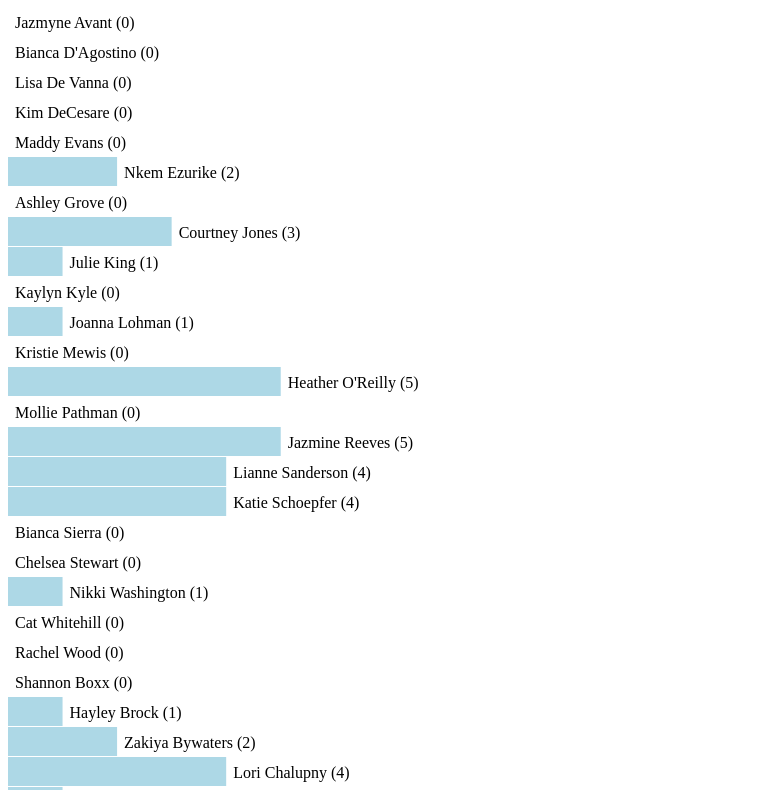
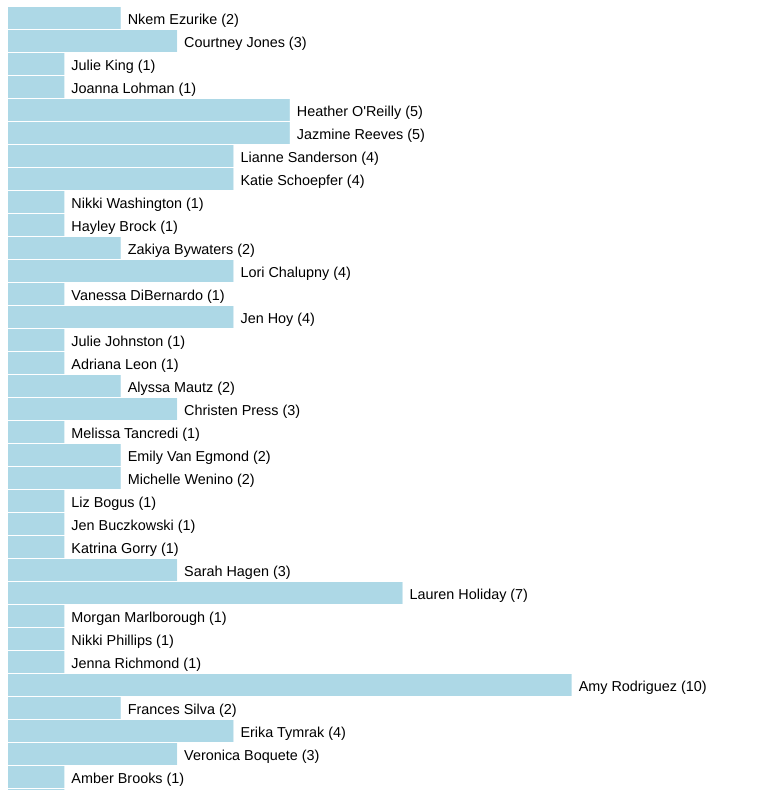
Before and after one commit to hannaliebl/nwsl-data, a plain HTML site: page 2014-goals/index.html in a window 1280 px wide. Shown: the part 73-863 px from the top of the page, without its empty margins (0-761 px from the left). Drawn offline with nearby package versions, Linux system fonts and the light colour scheme.

Commit message:
Scrub data so only goalscorers are graphed

```diff
--- a/2014-goals/index.html
+++ b/2014-goals/index.html
@@ -4,6 +4,7 @@
   <title>NWSL Data Visualizations</title>
   <link rel="stylesheet" type="text/css" href="main.css">
   <script src="http://d3js.org/d3.v3.min.js" charset="utf-8"></script>
+  <link href='http://fonts.googleapis.com/css?family=Arimo:400,700' rel='stylesheet' type='text/css'>
 </head>
 <body>
   <div class="parent-container">
@@ -14,19 +15,28 @@
 
     </svg>
     <script type="text/javascript">
-    var width = 600,
-        barHeight = 30;
+    var width = 700,
+        barHeight = 23;
 
-    var playerNames = [];
-    var totalGoals = [];
+    var goalScorers = [];
 
     var x = d3.scale.linear()
-        .range([0, width]);
+        .range([0, width - 80]);
 
     var chart = d3.select("#total-goals-chart")
         .attr("width", width)
 
-    d3.json('raw.json', function(data) {
+    function getRidOfZeroes (data) {
+      JSON.stringify(data);
+      data.forEach(function(item, index) {
+        if (item.G > 0) {
+          goalScorers.push(item);
+        }
+      })
+      return goalScorers;
+    }
+
+    function buildChart (data, callback) {
       x.domain([0, d3.max(data, function(d) { return d.G; })]);
 
       chart.attr("height", barHeight * data.length);
@@ -45,10 +55,10 @@
         .attr("y", barHeight / 2)
         .attr("dy", ".35em")
         .text(function(d) { return d.NAME +'  ('+ d.G +')'; });
-      // json.forEach(function(item) {
-      //   playerNames.push(item.NAME);
-      //   totalGoals.push(item.G);
-      // });
+    }
+
+    d3.json('raw.json', function(data) {
+      buildChart(goalScorers, getRidOfZeroes(data));
     });
 
     </script>
--- a/2014-goals/main.css
+++ b/2014-goals/main.css
@@ -1,3 +1,11 @@
+body {
+  font-family: 'Arimo', sans-serif;
+}
+
 #total-goals-chart rect {
   fill: lightblue;
 }
+
+#total-goals-chart text {
+  font-size: 0.9rem;
+}
```
